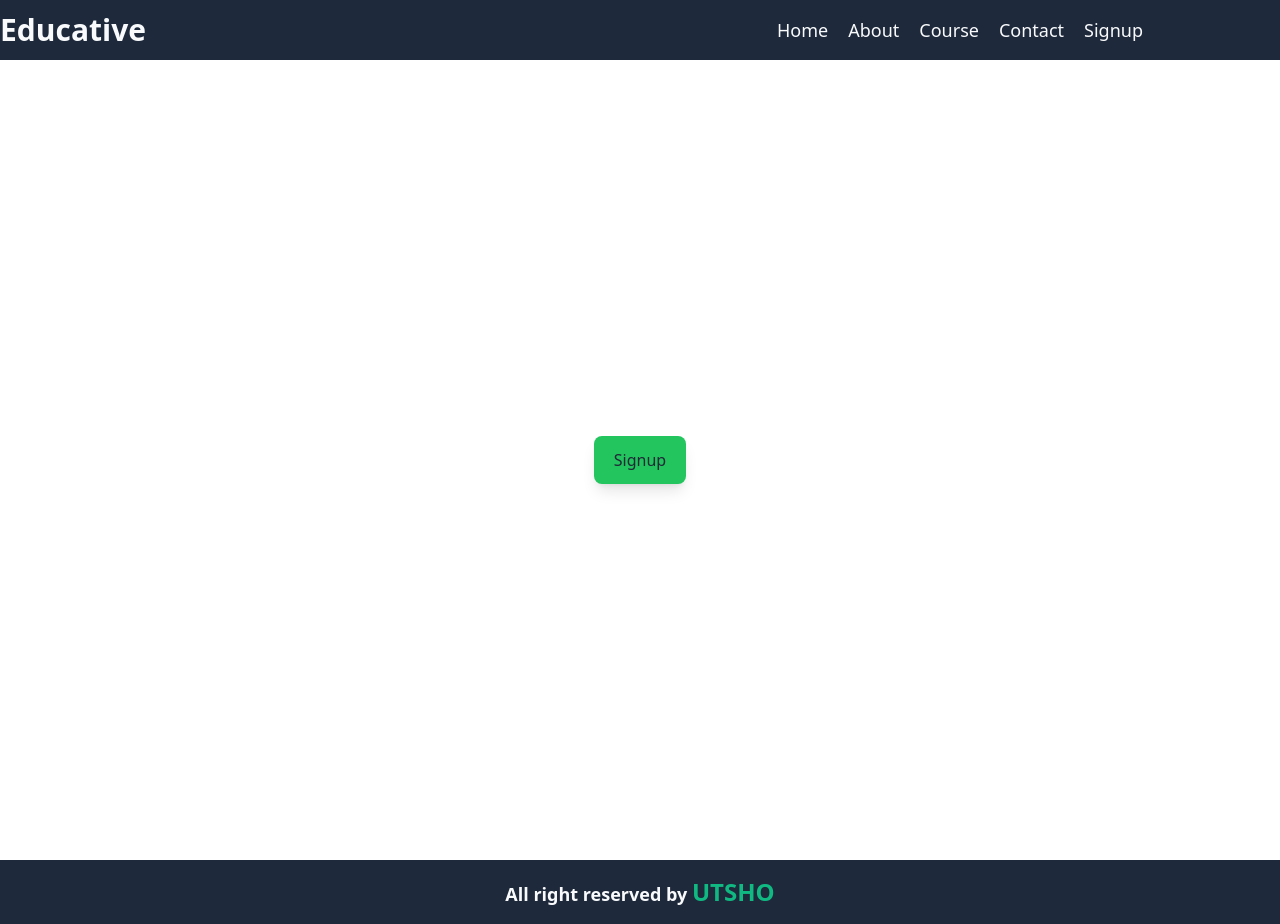
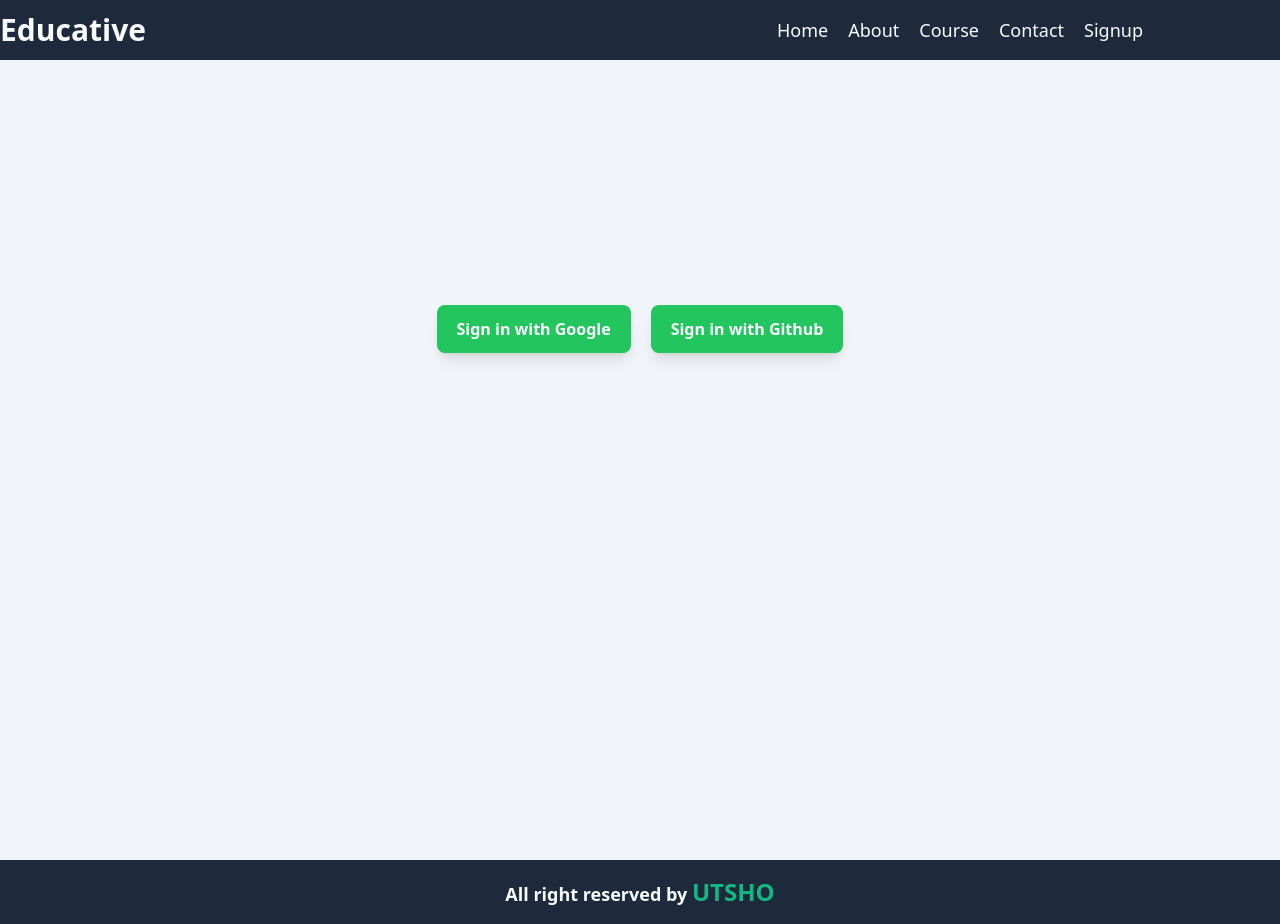
Before and after one commit to Source-Code-007/educative, a React (Vite) app: page /signup in a window 1280 px wide. Built offline with nearby package versions, Linux system fonts and the light colour scheme.

Commit message:
google sign in integrated

```diff
--- a/src/Component/Signup/Signup.jsx
+++ b/src/Component/Signup/Signup.jsx
@@ -1,11 +1,46 @@
-import React from 'react';
+import React, { useState } from 'react';
+import { GoogleAuthProvider, getAuth, signInWithPopup, signOut } from "firebase/auth";
+import { app } from '../../firebase/firebase.config';
 
 const Signup = () => {
+    const [user, setUser] = useState()
 
-    // const auth =
+    const auth = getAuth(app)
+    const googleProvider = new GoogleAuthProvider()
+
+    // Sign in with google
+    const signInWithGoogle = () => {
+        signInWithPopup(auth, googleProvider)
+            .then(res => {
+                const currentUser = res.user
+                setUser(currentUser)
+            })
+            .catch(e => console.log(e.message))
+    }
+
+    // Sign out
+    const signOutFunc = () => {
+        signOut(auth)
+            .then(() => setUser(null))
+            .catch((e) => console.log(e.message))
+    }
+
     return (
-        <div className='min-h-screen flex justify-center items-center'>
-            <button className='px-5 py-3 bg-green-500 rounded-lg shadow-lg'>Signup</button>
+        <div className='min-h-screen bg-slate-100 flex flex-col justify-evenly items-center'>
+            <div>
+                {
+                    !user ?
+                        <div className='space-x-5'> <button onClick={signInWithGoogle} className='px-5 py-3 bg-green-500 rounded-lg shadow-lg font-bold text-slate-50'>Sign in with Google</button>
+                        <button className='px-5 py-3 bg-green-500 rounded-lg shadow-lg font-bold text-slate-50'>Sign in with Github</button> </div> :
+                        <button onClick={signOutFunc} className='px-5 py-3 bg-green-500 rounded-lg shadow-lg font-bold text-slate-50'>Sign Out</button>
+                }
+            </div>
+
+            <div className='space-y-4 text-xl font-semibold'>
+                <img className='mx-auto rounded-full' src={user?.photoURL} alt="" />
+                <h2>{user?.displayName}</h2>
+                <p>{user?.email}</p>
+            </div>
         </div>
     );
 };
--- a/src/firebase/firebase.config.js
+++ b/src/firebase/firebase.config.js
@@ -19,4 +19,4 @@ const firebaseConfig = {
 };
 
 // Initialize Firebase
-const app = initializeApp(firebaseConfig);
+export const app = initializeApp(firebaseConfig);
```
